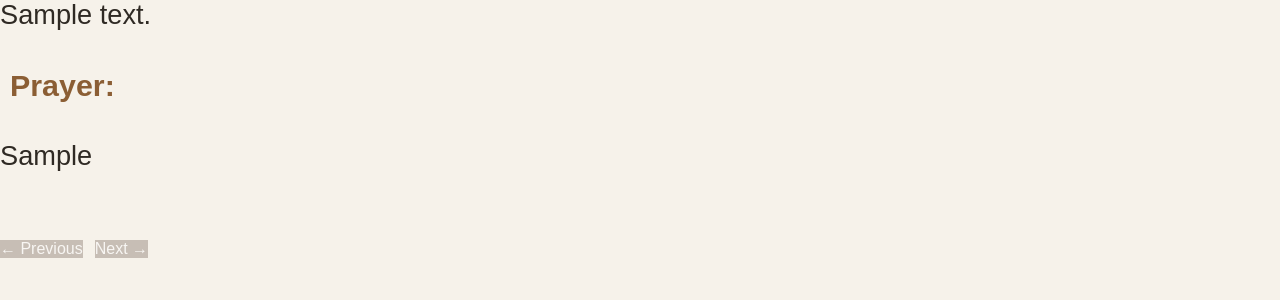
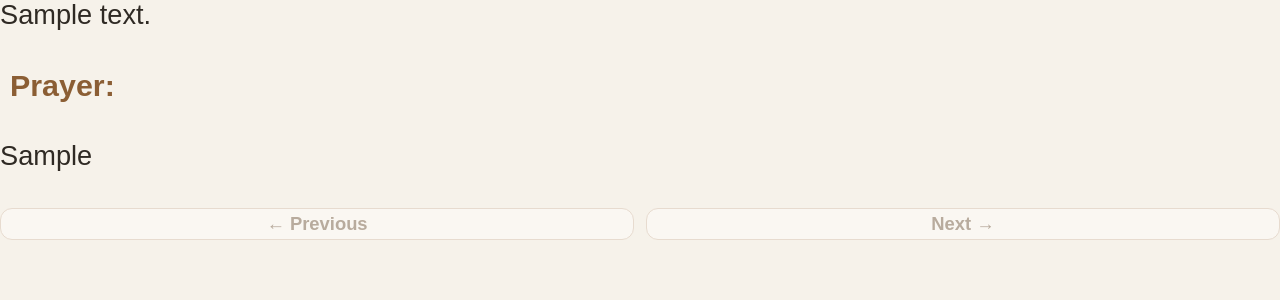
Before and after one commit to johnchen008/devotional2026, a Django app: page / in a window 1280 px wide. Shown: the part 382-682 px from the top of the page. Run offline with Django 4.2, Linux system fonts and the light colour scheme; tables that the repository leaves empty hold one stand-in row (values such as "Sample post"); grey boxes marked "Sample" are stand-in pictures.

Commit message:
update template

```diff
--- a/static/css/site.css
+++ b/static/css/site.css
@@ -113,35 +113,32 @@
     margin-top: 28px;
 }
 
+
 .nav-btn {
-    display: flex;
-    justify-content: space-between;
-    gap: 16px;
-    margin-top: 32px;
-}
 
-.nav-btn a,
-.nav-btn span {
+    font-weight: bold;
+    font-size: 1.15rem;
+    flex: 1;
+    text-align: center;
+    text-decoration: none;
+    padding: 4px 1px;
+
+    border-radius: 12px;
+    border: 1px solid var(--border);
     display: inline-block;
-    padding: 16px 28px;
-    border-radius: 12px;
-    font-size: 1.35rem;
-    text-decoration: none;
-    background: #8b5e34;
-    color: white;
-    box-sizing: border-box;
+    background: #fff;
+    color: var(--accent);
 }
 
 .nav-btn.disabled {
-    background: #c7beb5;
-    color: #f8f6f3;
+    color: #b8ab9d;
+    background: #faf7f2;
+    pointer-events: none;
 }
 
 .empty-state {
-    font-size: 1.6rem;
-    line-height: 1.8;
-    text-align: center;
-    padding: 60px 20px;
+    color: var(--muted);
+    font-size: 1.05rem;
 }
 
 @media (max-width: 600px) {
@@ -164,12 +161,13 @@
 
 
 
-
     .section-label {
         font-size: 1.5rem;
-        margin: 10px 0 12px;
+        margin: 0 10px 0em 10px;
     }
-
+    .nav-links {
+        flex-direction: column;
+    }
 
  .body-text p {
     margin: 0 10px 0.9em 10px;
@@ -184,7 +182,7 @@
     margin-bottom: 0;
 }
     .prayer-text {
-        margin: 0 10px 0.9em 10px;
+        margin: 0 10px 0em 10px;
         font-size: 1.7rem;
         line-height: 1.7;
 
@@ -192,6 +190,4 @@
 
 
 
-
-
 }
```
